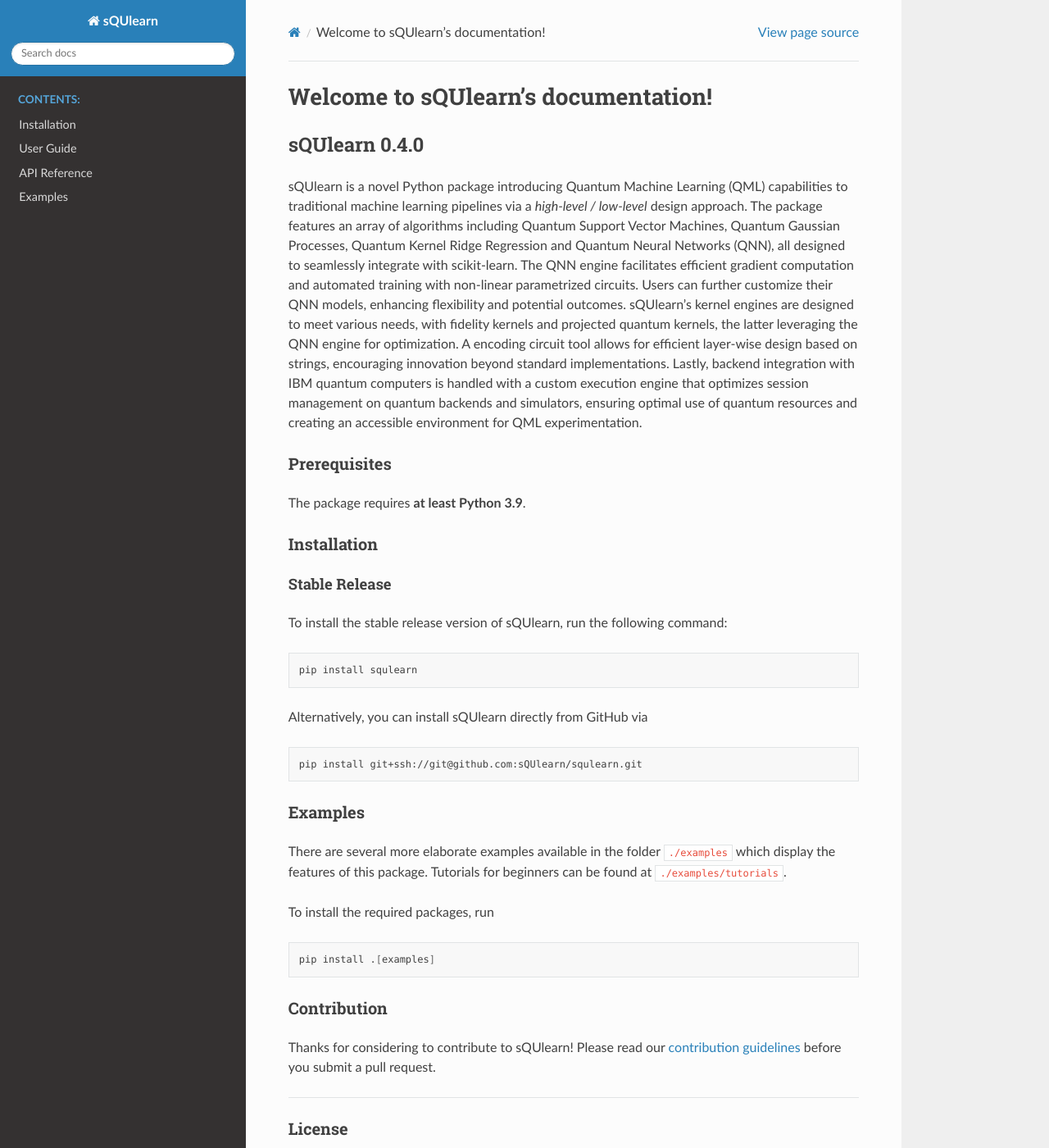
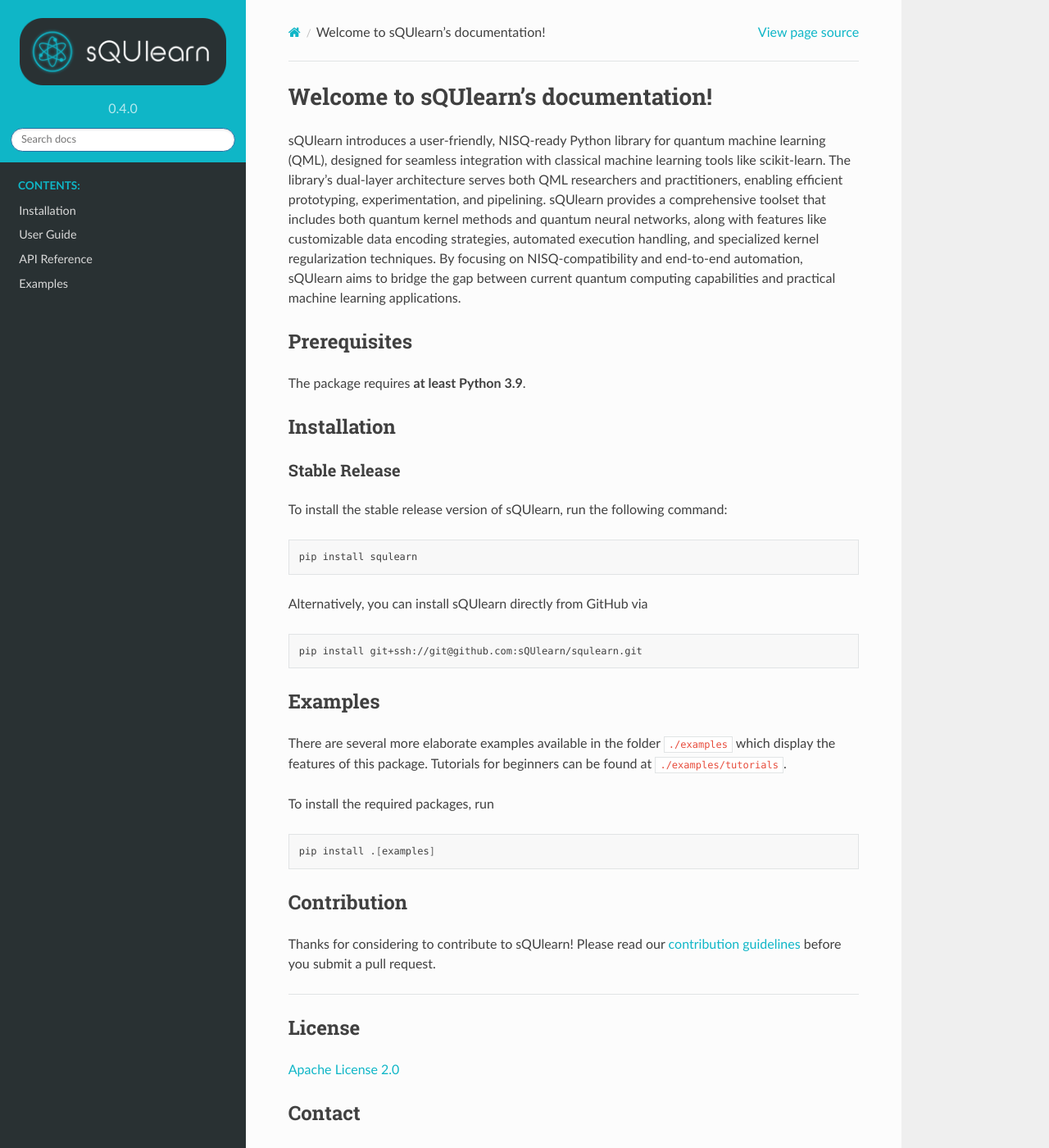
Before and after one commit to sQUlearn/squlearn, a Sphinx documentation site: the page built from docs/index.rst, in a window 1280 px wide and 1400 px high. Shown: the whole window at 82% size. Built offline with Sphinx 7.4.7 and the Read the Docs theme 2.0.0, drawn with Linux system fonts in a browser that asks for light colours; pages that are not in the unit, such as notebooks, are missing from menus; some of the changed text lies outside the part shown.

Commit message:
Add stuff for release (#200)
* add logo

* smaller logo and remove from website

* change colors, add favicon

* update qiskit dependency

```diff
--- a/README.md
+++ b/README.md
@@ -1,18 +1,10 @@
-# sQUlearn 0.4.0
+<p align="center">
+  <img src="docs/_static/logo.png" />
+</p>
 
-sQUlearn is a novel Python package introducing Quantum Machine Learning (QML) capabilities to
-traditional machine learning pipelines via a *high-level / low-level* design approach. The package
-features an array of algorithms including Quantum Support Vector Machines, Quantum Gaussian Processes,
-Quantum Kernel Ridge Regression and Quantum Neural Networks (QNN), all designed to
-seamlessly integrate with scikit-learn. The QNN engine facilitates efficient gradient computation and
-automated training with non-linear parametrized circuits. Users can further customize their QNN
-models, enhancing flexibility and potential outcomes. sQUlearn's kernel engines are designed to
-meet various needs, with fidelity kernels and projected quantum kernels, the latter leveraging
-the QNN engine for optimization. A encoding circuit tool allows for efficient layer-wise design
-based on strings, encouraging innovation beyond standard implementations. Lastly, backend integration
-with IBM quantum computers is handled with a custom execution engine that optimizes session management
-on quantum backends and simulators, ensuring optimal use
-of quantum resources and creating an accessible environment for QML experimentation.
+---
+
+sQUlearn introduces a user-friendly, NISQ-ready Python library for quantum machine learning (QML), designed for seamless integration with classical machine learning tools like scikit-learn. The library's dual-layer architecture serves both QML researchers and practitioners, enabling efficient prototyping, experimentation, and pipelining. sQUlearn provides a comprehensive toolset that includes both quantum kernel methods and quantum neural networks, along with features like customizable data encoding strategies, automated execution handling, and specialized kernel regularization techniques. By focusing on NISQ-compatibility and end-to-end automation, sQUlearn aims to bridge the gap between current quantum computing capabilities and practical machine learning applications.
 
 ## Prerequisites
 
@@ -49,9 +41,11 @@
 
 [Apache License 2.0](https://github.com/sQUlearn/squlearn/blob/main/LICENSE.txt)
 
-## Imprint
-This project is maintained by the quantum computing group at the Fraunhofer Institute for Manufacturing Engineering and Automation IPA. It started as a collection of implementations of quantum machine learning methods.
+## Contact
+This project is maintained by the quantum computing group at the Fraunhofer Institute for Manufacturing Engineering and Automation IPA.
 
 [http://www.ipa.fraunhofer.de/quantum](http://www.ipa.fraunhofer.de/quantum)
 
+For general questions regarding sQUlearn, feel free to contact [sQUlearn@gmail.com](mailto:sQUlearn@gmail.com).
+
 ---
--- /dev/null
+++ b/docs/_static/css/custom.css
@@ -0,0 +1,22 @@
+@import 'theme.css';
+
+
+a {
+    color: #0fb6c7;
+}
+
+.wy-nav-side {
+    background: #293133;
+}
+
+.wy-side-nav-search {
+    background: #0fb6c7;
+}
+
+.wy-side-nav-search > div.version {
+    color: hsla(0, 0%, 100%, 0.7);
+}
+
+.wy-menu-vertical header, .wy-menu-vertical p.caption {
+    color: #0fb6c7;
+}
--- a/docs/conf.py
+++ b/docs/conf.py
@@ -10,9 +10,12 @@
 # add these directories to sys.path here. If the directory is relative to the
 # documentation root, use os.path.abspath to make it absolute, like shown here.
 #
-# import os
-# import sys
-# sys.path.insert(0, os.path.abspath("."))
+import os
+import sys
+
+sys.path.insert(0, os.path.abspath(".."))
+
+from squlearn import __version__ as squlearn_version
 
 # -- Project information -----------------------------------------------------
 
@@ -21,7 +24,8 @@
 author = "Fraunhofer IPA"
 
 # The full version, including alpha/beta/rc tags
-release = "0.4.0"
+release = squlearn_version
+version = squlearn_version
 
 # -- General configuration ---------------------------------------------------
 
@@ -82,6 +86,15 @@
 # relative to this directory. They are copied after the builtin static files,
 # so a file named "default.css" will overwrite the builtin "default.css".
 html_static_path = ["_static"]
+html_logo = "_static/logo.png"
+html_favicon = "_static/favicon.png"
+html_theme_options = {
+    "logo_only": True,
+    "display_version": True,
+}
+html_css_files = [
+    "css/custom.css",
+]
 
 latex_engine = "xelatex"
 latex_elements = {
@@ -94,6 +107,8 @@
 intersphinx_mapping = {
     "qiskit": ("https://qiskit.org/documentation/", None),
     "qiskit-aer": ("https://qiskit.org/ecosystem/aer/", None),
-    "scipy": ('https://docs.scipy.org/doc/scipy/', None),
+    "scipy": ("https://docs.scipy.org/doc/scipy/", None),
     "sklearn": ("https://scikit-learn.org/stable/", None),
 }
+
+suppress_warnings = ["myst.header"]
--- a/docs/index.rst
+++ b/docs/index.rst
@@ -8,6 +8,7 @@
 
 .. include:: ../README.md
    :parser: myst_parser.sphinx_
+   :start-line: 6
 
 .. toctree::
    :maxdepth: 2
--- a/pyproject.toml
+++ b/pyproject.toml
@@ -26,7 +26,7 @@
 dependencies = [
     "dill>=0.3",
     "numpy>=1.17",
-    "qiskit>=0.42.1",
+    "qiskit>=0.43.0",
     "qiskit-aer>=0.12.0",
     "qiskit-ibm-runtime>=0.9",
     "qiskit-machine-learning>=0.6,<0.7",
```
Also changed, not shown: docs/_static/favicon.png (added), docs/_static/logo.png (added).
